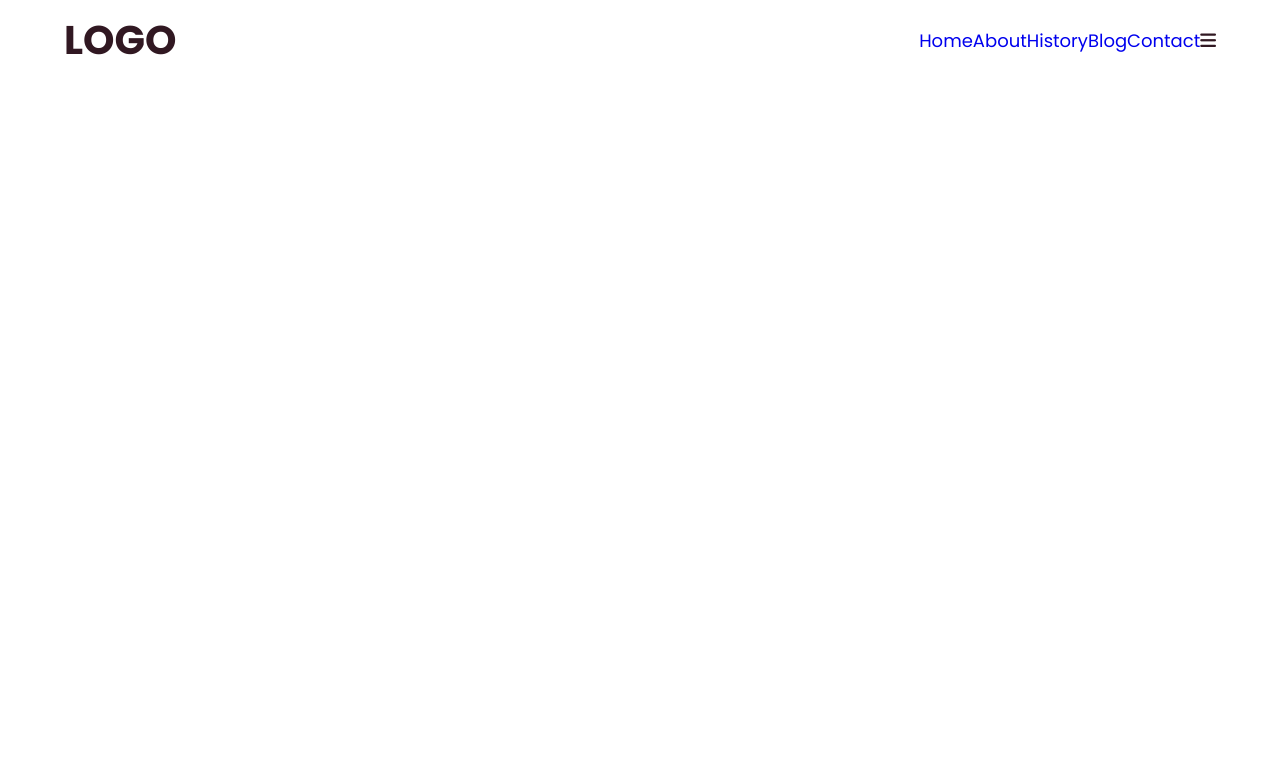
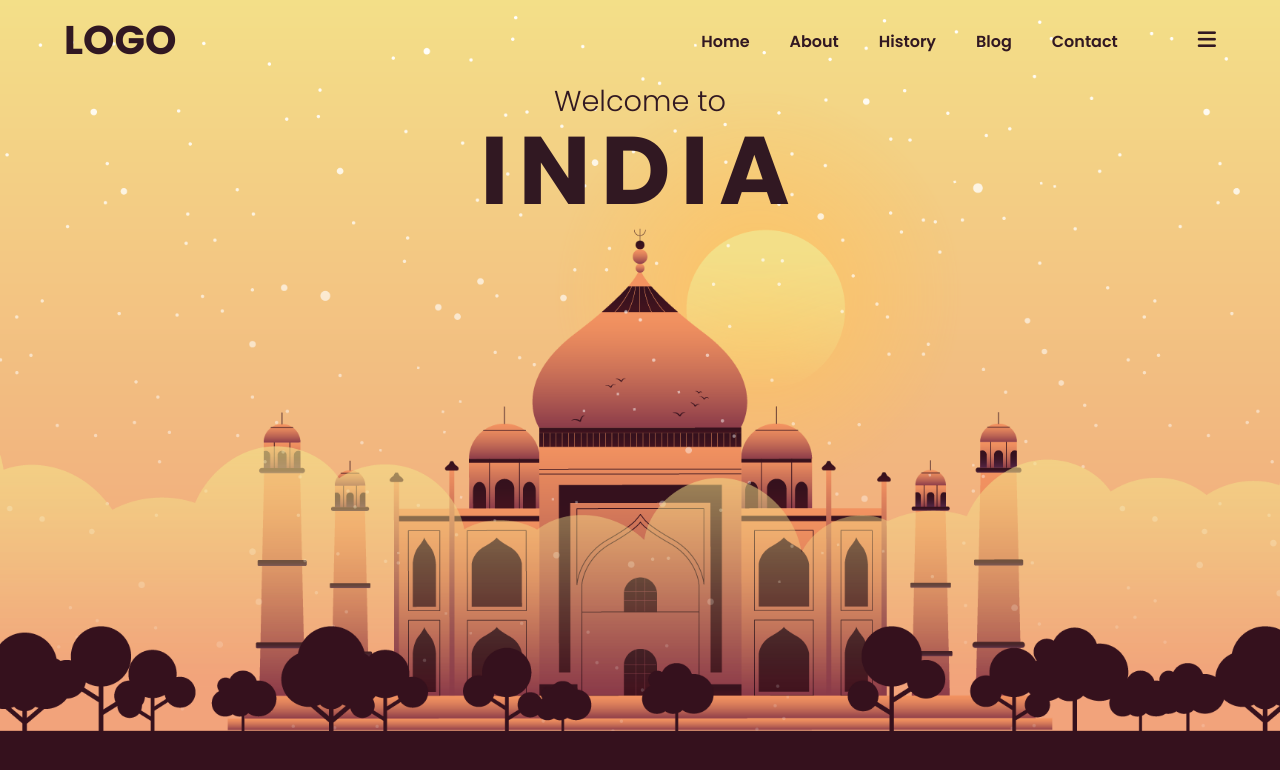
Before and after one commit to Psydwinder/Travel-Agent-Website, a plain HTML site: page index.html in a window 1280 px wide. Drawn offline with nearby package versions, Linux system fonts and the light colour scheme.

Commit message:
Added images and styling to images

```diff
--- a/index.html
+++ b/index.html
@@ -24,5 +24,20 @@
             <i class="fa-solid fa-bars" id="toggle"></i>
         </nav>
     </header>
+    <section class="home">
+        <div class="home-content">
+            <h2>Welcome to </h2>
+            <h1>India</h1>
+        </div>
+        <div class="images">
+            <div class="img-1"></div>
+            <div class="img-2"></div>
+            <div class="img-3"></div>
+            <div class="img-4"></div>
+            <div class="img-5"></div>
+            <div class="img-6"></div>
+            <div class="img-7"></div>
+        </div>
+    </section>
 </body>
 </html>
--- a/style.css
+++ b/style.css
@@ -40,3 +40,95 @@ header nav .menu{
     display: flex;
     align-items: center;
 }
+header nav .menu li a{
+    position: relative;
+    color: #311822;
+    font-size: 1rem;
+    font-weight: 600;
+    margin-left: 40px;
+    border-radius: 0.4rem;
+    transition: color 0.4s ease ;
+
+
+}
+header nav .menu li a:hover {
+    color: #fff;
+}
+header nav #toggle {
+    font-size: 1.3rem;
+    margin-left: 80px;
+    cursor: pointer;
+}
+.home {
+    padding: 0 5%;
+    color: #311822;
+    text-align: center;
+}
+
+.home h1{
+    color:#311822;
+    text-transform: uppercase;
+    font-size: 6rem;
+    font-weight: 700;
+    letter-spacing: 10px;
+}
+
+.home h2 {
+    color:#311822;
+    font-size: 1.8rem;
+    font-weight: 300;
+    margin-bottom: -25px;
+}
+
+.home .images div
+{
+    width: 100%;
+    height: 100vh;
+    position: absolute;
+    bottom: 0;
+    left: 0;
+    z-index: -10;
+}
+
+.home .images .img-1
+{
+    background: url(Images/taj-01.png);
+    background-position: center;
+    background-size: cover;
+}
+.home .images .img-2
+{
+    background: url(Images/taj-02.png);
+    background-position: center;
+    background-size: cover;
+}
+.home .images .img-3
+{
+    background: url(Images/taj-03.png);
+    background-position: center;
+    background-size: cover;
+}
+.home .images .img-4
+{
+    background: url(Images/taj-04.png);
+    background-position: center;
+    background-size: cover;
+}
+.home .images .img-5
+{
+    background: url(Images/taj-05.png);
+    background-position: center;
+    background-size: cover;
+}
+.home .images .img-6
+{
+    background: url(Images/taj-06.png);
+    background-position: center;
+    background-size: cover;
+}
+.home .images .img-7
+{
+    background: url(Images/taj-07.png);
+    background-position: center;
+    background-size: cover;
+}
```
Also changed, not shown: Images/taj-01.png (added), Images/taj-02.png (added), Images/taj-03.png (added), Images/taj-04.png (added), Images/taj-05.png (added), Images/taj-06.png (added), Images/taj-07.png (added).
